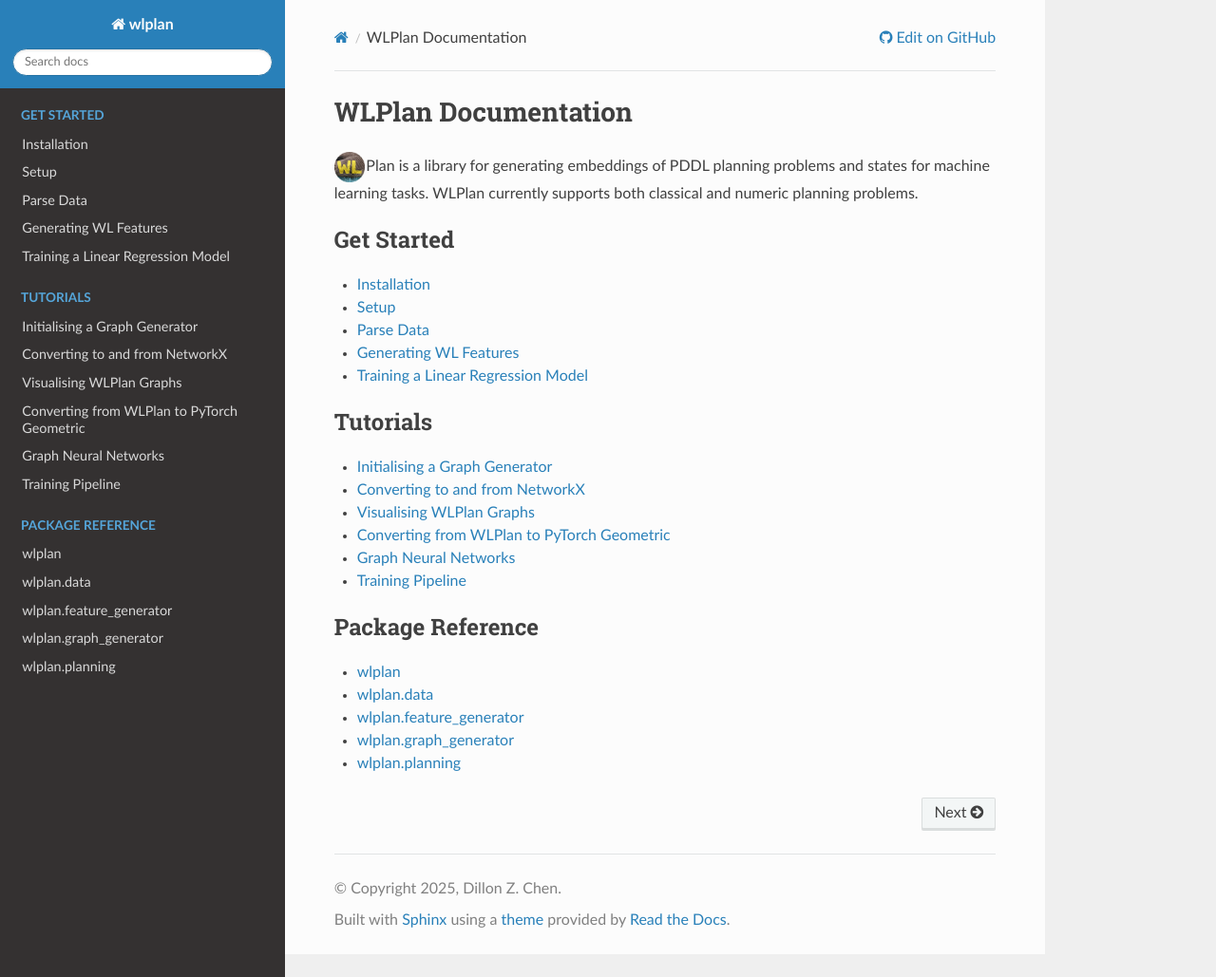
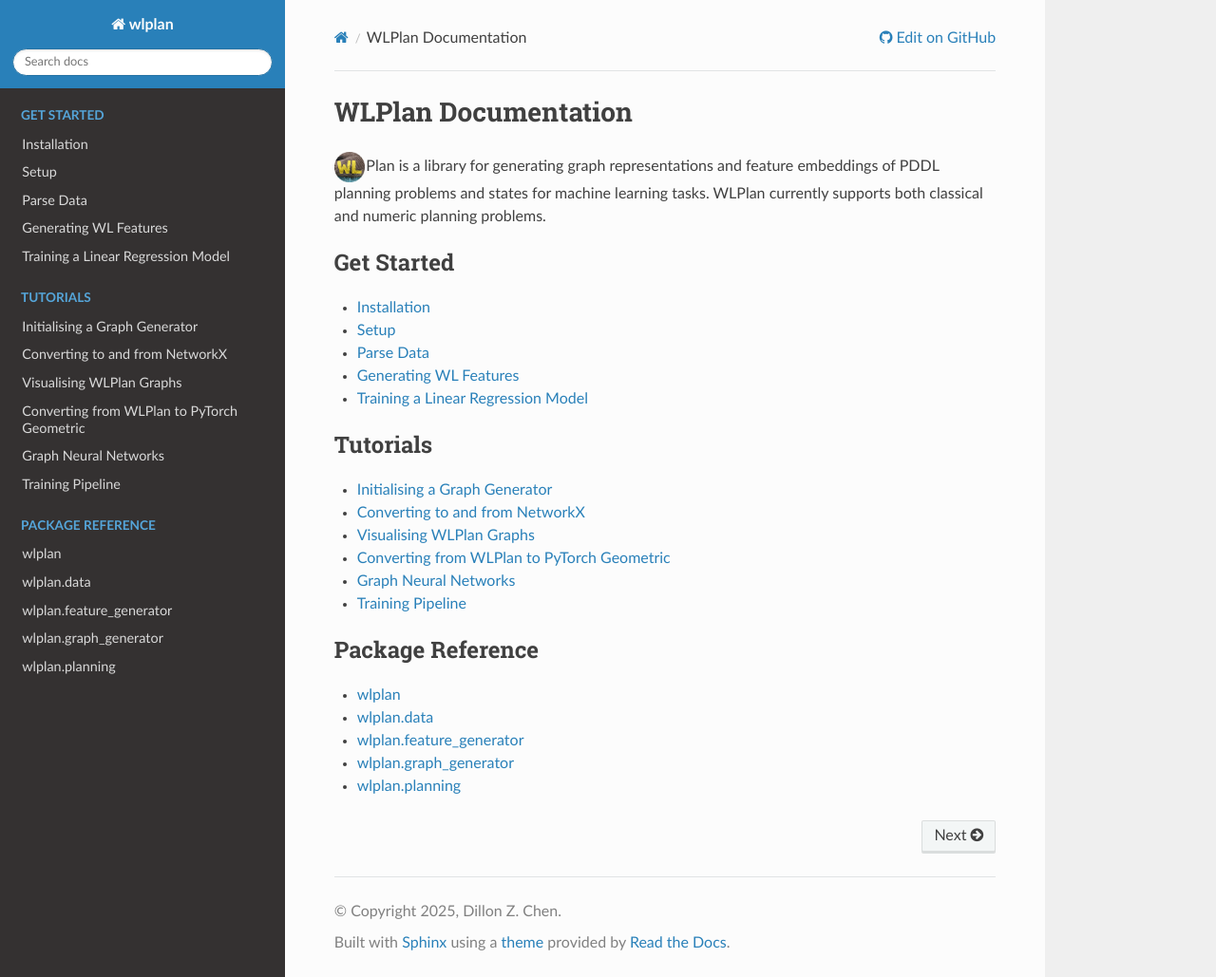
Before and after one commit to DillonZChen/wlplan, a Sphinx documentation site: the page built from docs/source/index.rst, in a window 1280 px wide and 1029 px high. Shown: the whole window at 95% size. Built offline with Sphinx 7.4.7 and the Read the Docs theme 3.1.0, drawn with Linux system fonts in a browser that asks for light colours; comment, search, counter and statistics services are not loaded.

Commit message:
[doc] update WLPlan summary

```diff
--- a/docs/source/index.rst
+++ b/docs/source/index.rst
@@ -5,7 +5,7 @@
 
 .. raw:: html
 
-    <p class="flex-wrapper"><img src="_static/favicon.png" style="height:2em; display:inline; padding-right:0.1em;">Plan is a library for generating embeddings of PDDL planning problems and states for machine learning tasks. WLPlan currently supports both classical and numeric planning problems.</p>
+    <p class="flex-wrapper"><img src="_static/favicon.png" style="height:2em; display:inline; padding-right:0.1em;">Plan is a library for generating graph representations and feature embeddings of PDDL planning problems and states for machine learning tasks. WLPlan currently supports both classical and numeric planning problems.</p>
 
 .. toctree::
     :caption: Get Started
```
